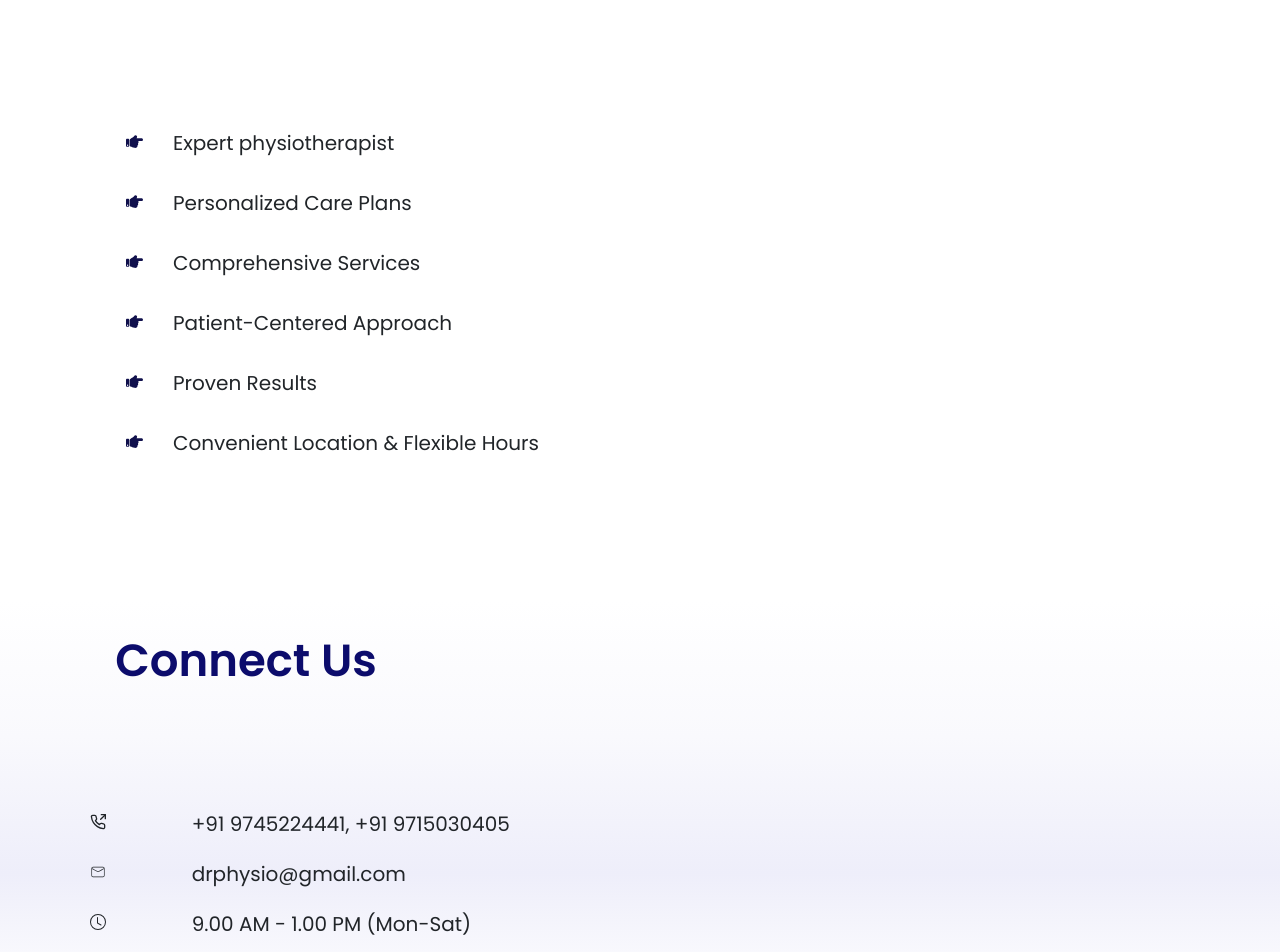
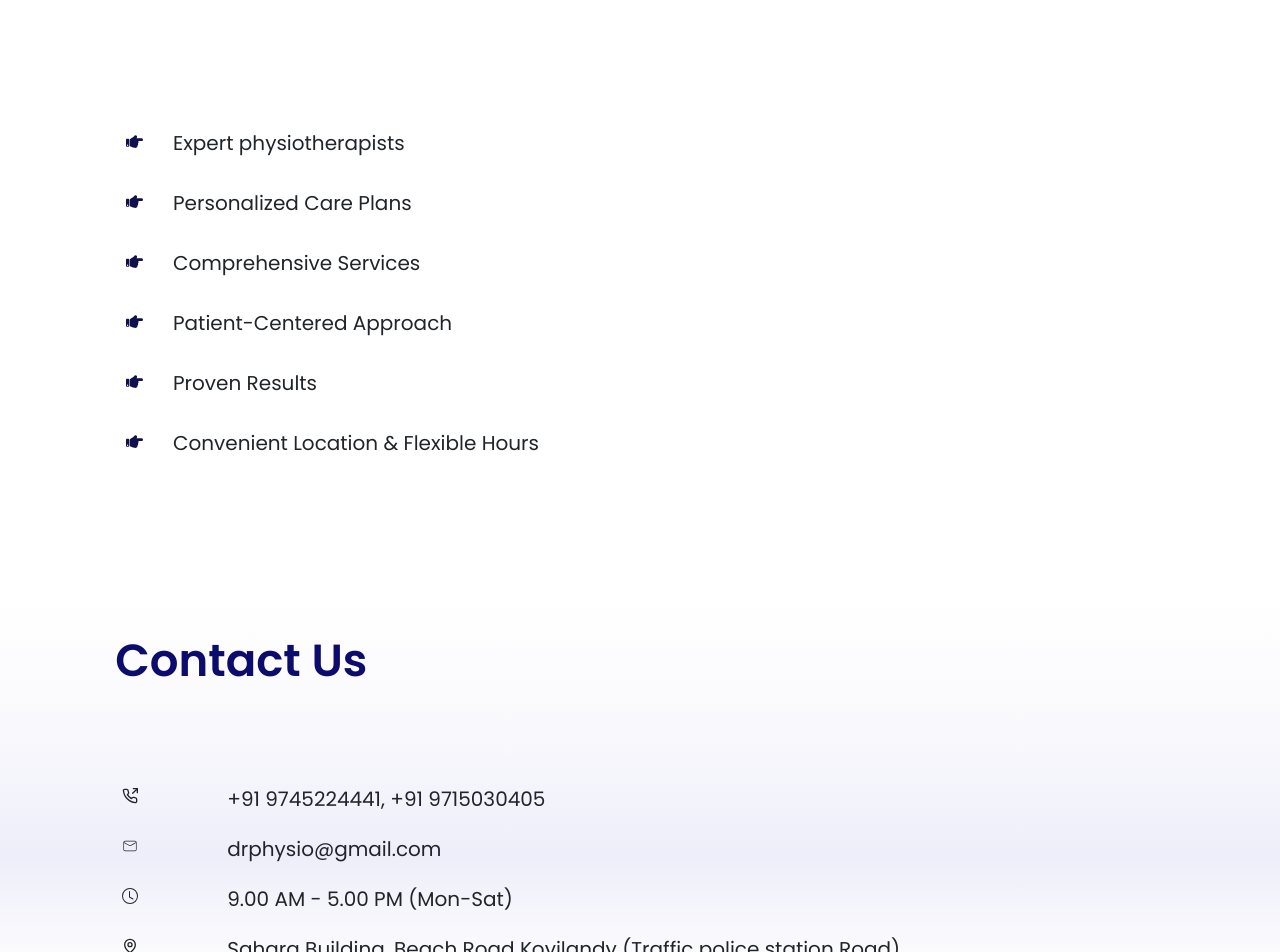
Before and after one commit to nihalavk/drphysio-first, a React (Create React App) app: page / in a window 1280 px wide. Shown: the part 5340-6292 px from the top of the page. Built offline with nearby package versions, Linux system fonts and the light colour scheme.

Commit message:
time-change

```diff
--- a/src/dr.physio/Contact.jsx
+++ b/src/dr.physio/Contact.jsx
@@ -16,7 +16,7 @@ function Contact() {
   return (
     <div>
         <div className="contact" id="contact">
-            <div className="sub-headings">Connect Us</div>
+            <div className="sub-headings">Contact Us</div>
             {/* <div className="sub1">Connect Us Through</div> */}
               <div className="contactContainer">
                   <div className="contacting">
@@ -29,7 +29,7 @@ function Contact() {
                   </div>
                   <div className="contacting">
                     <div className="contactIcon"><BsClock className='contact-icon' /></div>
-                    <div className="contactMethod">9.00 AM - 1.00 PM (Mon-Sat)</div>
+                    <div className="contactMethod">9.00 AM - 5.00 PM (Mon-Sat)</div>
                   </div>
                   <div className="contacting">
                     <div className="contactIcon"><GrLocation className='contact-icon'/></div>
--- a/src/dr.physio/Home.css
+++ b/src/dr.physio/Home.css
@@ -234,7 +234,7 @@
   background-image: linear-gradient(white,rgb(249, 249, 253),rgb(238, 238, 250),white);
  }
 .contactContainer{
-   margin: 7%;
+   margin: 5%;
 }
  .contacting{
    display: flex;
@@ -245,6 +245,7 @@
    font-size: 20px;
  }
  .contactIcon{
+  margin-left: 5%;
    width: 25px;
    height: 50px;
  }
--- a/src/dr.physio/WhyUs.jsx
+++ b/src/dr.physio/WhyUs.jsx
@@ -4,7 +4,7 @@ import './responcive.css'
 import { FaHandPointRight } from "react-icons/fa";
 
 function WhyUs() {
-    const card=[{name:"Expert physiotherapist",icon:<FaHandPointRight />},{name:"Personalized Care Plans",icon:<FaHandPointRight />},{name:"Comprehensive Services",icon:<FaHandPointRight />},
+    const card=[{name:"Expert physiotherapists",icon:<FaHandPointRight />},{name:"Personalized Care Plans",icon:<FaHandPointRight />},{name:"Comprehensive Services",icon:<FaHandPointRight />},
         {name:"Patient-Centered Approach",icon:<FaHandPointRight />},{name:"Proven Results",icon:<FaHandPointRight />},{name:"Convenient Location & Flexible Hours",icon:<FaHandPointRight />},
     ]
   return (
```
